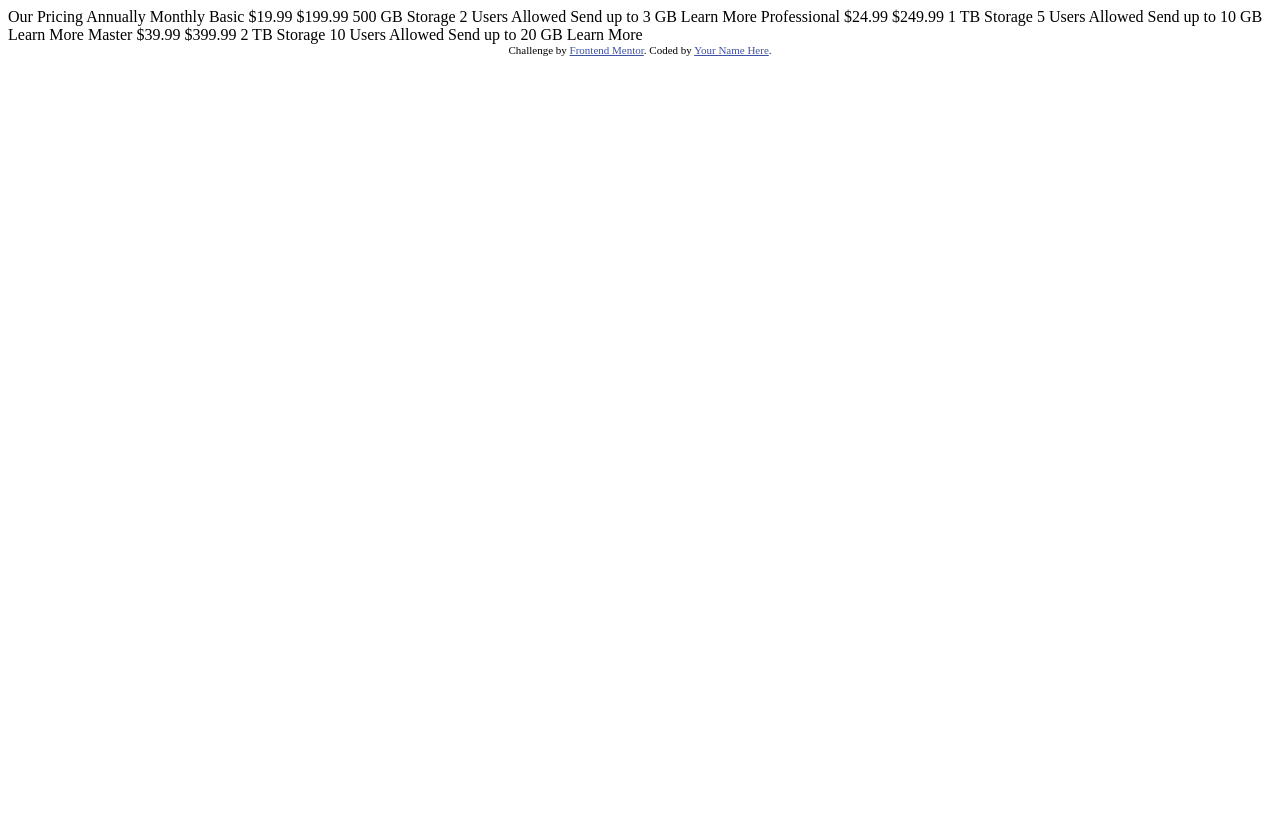
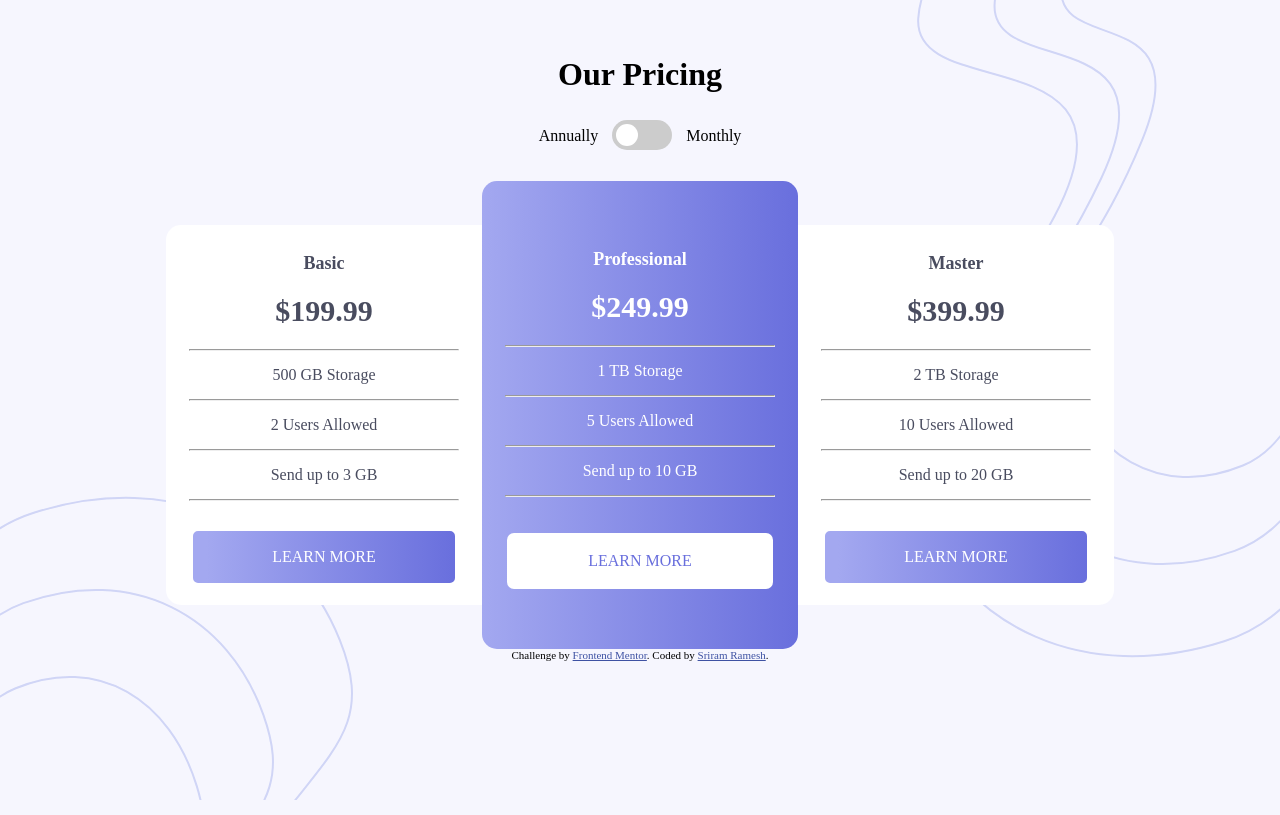
Before and after one commit to rsram312/pricing-component-challenge, a plain HTML site: page index.html in a window 1280 px wide. Drawn offline with Linux system fonts and the light colour scheme.

Commit message:
Pricing Component with html and Css

```diff
--- /dev/null
+++ b/css/styles.css
@@ -0,0 +1,197 @@
+html,body {
+  text-align: center;
+  background-color: #F6F6FE;
+  height: 100%;
+}
+
+.bottom-bg {
+  position: absolute;
+  bottom: 0;
+  left: 0;
+}
+
+.top-bg {
+  position: absolute;
+  top: 0;
+  right: 0;
+}
+
+.toggle {
+  padding: 10px;
+  font-size: 15px;
+}
+
+.plan-title {
+  font-size: 18px;
+  font-weight: bold;
+  padding: 10px;
+}
+
+hr {
+  width: 85%;
+}
+
+.basic-plan {
+  background-color: white;
+  color: #494C5F;
+  border-radius: 15px 0 0 15px;
+  position: relative;
+  left: 4px;
+  width: 25%;
+  display: inline-block;
+  vertical-align: middle;
+  line-height: 2;
+  padding: 20px 0;
+}
+
+.professional-plan {
+  background-color: white;
+  background-image: linear-gradient(to right, #A3A8F0, #696FDD);
+  border-radius: 15px;
+  position: relative;
+  width: 25%;
+  display: inline-block;
+  vertical-align: middle; /* Aligns the squares */
+  line-height: 2;
+  padding: 60px 0;
+  color: white;
+}
+
+.master-plan {
+  background-color: white;
+  color: #494C5F;
+  border-radius: 0 15px 15px 0;
+  position: relative;
+  width: 25%;
+  display: inline-block;
+  vertical-align: middle; /* Aligns the squares */
+  line-height: 2;
+  padding: 20px 0;
+  right: 4px;
+}
+
+.monthly-plan {
+  font-weight: bold;
+  font-size: 30px;
+  display: none;
+}
+
+.annual-plan {
+  display: inline;
+  font-size: 30px;
+  font-weight: bold;
+}
+
+.switch {
+  position: relative;
+  height: 30px;
+  margin: 10px;
+  width: 60px;
+  bottom: 5px;
+  display: inline-block;
+}
+
+.slider-round {
+  position: absolute;
+  top: 0;
+  bottom: 0;
+  left: 0;
+  right: 0;
+  background-color: #ccc;
+  -webkit-transition: .4s;
+  transition: .4s;
+}
+
+.slider-round:before {
+  position: absolute;
+  content: "";
+  height: 22px;
+  width: 22px;
+  left: 4px;
+  bottom: 4px;
+  background-color: white;
+  -webkit-transition: .4s;
+  transition: .4s;
+}
+
+input:checked + .slider-round {
+  background-color: #2196F3;
+
+}
+
+input:focus + .slider-round {
+  box-shadow: 0 0 1px #2196F3;
+}
+
+input:checked + .slider-round:before {
+  -webkit-transform: translateX(26px);
+  -ms-transform: translateX(26px);
+  transform: translateX(26px);
+}
+
+/* Rounded sliders */
+.slider-round {
+  border-radius: 34px;
+}
+
+.slider-round:before {
+  border-radius: 50%;
+}
+
+input:checked + .monthly-plan {
+  display: inline;
+}
+
+input:checked + .annual-plan {
+  display: none;
+}
+
+.gradient-button {
+	background: linear-gradient(to right, #A3A8F0 5%, #696FDD 100%);
+	background-color: #A3A8F0;
+  border: solid 2px;
+	border-radius: 7px;
+  border-color: white;
+	display: inline-block;
+	cursor: pointer;
+	color: #ffffff;
+  font-size: 1rem;
+	padding: 10px 25%;
+  margin-top: 20px;
+	text-decoration: none;
+}
+
+.gradient-button:hover {
+  background: white;
+  color: #696FDD;
+  border: solid 2px;
+}
+
+.gradient-button:active {
+	position:relative;
+	top:1px;
+}
+
+.white-button {
+	background-color: white;
+	border-radius: 7px;
+  border: solid 2px;
+  border-color: transparent;
+	display: inline-block;
+	color: #696FDD;
+	font-size: 1rem;
+	padding: 10px 25%;
+  margin-top: 28px;
+	text-decoration:none;
+}
+
+.white-button:hover {
+  background-color: rgba(0,0,0,0);
+  color: white;
+  border: solid 2px;
+}
+
+.white-button:active {
+	position:relative;
+	top:1px;
+}
--- a/index.html
+++ b/index.html
@@ -4,9 +4,10 @@
   <meta charset="UTF-8">
   <meta name="viewport" content="width=device-width, initial-scale=1.0"> <!-- displays site properly based on user's device -->
 
-  <link rel="icon" type="image/png" sizes="32x32" href="./images/favicon-32x32.png">
-
-  <title>Frontend Mentor | [Challenge Name Here]</title>
+  <link rel="icon" type="image/png" sizes="32x32" href="images/favicon-32x32.png">
+  <link rel="stylesheet" href="css/styles.css">
+  <link href="https://fonts.googleapis.com/css?family=Montserrat&display=swap" rel="stylesheet">
+  <title>Pricing Component</title>
 
   <!-- Feel free to remove these styles or customise in your own stylesheet 👍 -->
   <style>
@@ -15,38 +16,84 @@
   </style>
 </head>
 <body>
+  <div class="container">
+    <img src="images/bg-bottom.svg" class="bottom-bg" alt="bottom-img">
+    <img src="images/bg-top.svg" class="top-bg" alt="top-img">
+    <p class="toggle">
+      <h1>Our Pricing</h1>
+      <span class="toggle-plan">Annually</span>
+      <label class="switch">
+        <input type="checkbox">
+        <span class="slider-round"></span>
+      </label>
+      <span class="toggle-plan">Monthly</span>
+    </p>
+    <div class="basic-plan">
+      <span class="plan-title">Basic</span>
+      <br>
+      <span class="monthly-plan">
+        <span class="monthly">&dollar;19.99</span>
+      </span>
+      <span class="annual-plan">
+        <span class="annual">&dollar;199.99</span>
+      </span>
+      <hr>
+      500 GB Storage<br/>
+      <hr>
+      2 Users Allowed<br/>
+      <hr>
+      Send up to 3 GB<br/>
+      <hr>
+      <div class="btn">
+      <a href="#" class="gradient-button">LEARN MORE</a>
+      </div>
+    </div>
 
-  Our Pricing
-  Annually
-  Monthly
+    <div class="professional-plan">
+      <span class="plan-title">Professional</span>
+      <br>
+      <span class="monthly-plan">
+        <span class="monthly">&dollar;24.99</span>
+      </span>
+      <span class="annual-plan">
+        <span class="annual">&dollar;249.99</span>
+      </span>
+      <hr>
+      1 TB Storage <br/>
+      <hr>
+      5 Users Allowed<br/>
+      <hr>
+      Send up to 10 GB<br/>
+      <hr>
+      <div class="btn">
+      <a href="#" class="white-button">LEARN MORE</a>
+      </div>
+    </div>
 
-  Basic
-  &dollar;19.99
-  &dollar;199.99
-  500 GB Storage
-  2 Users Allowed
-  Send up to 3 GB
-  Learn More
-
-  Professional
-  &dollar;24.99
-  &dollar;249.99
-  1 TB Storage
-  5 Users Allowed
-  Send up to 10 GB
-  Learn More
-
-  Master
-  &dollar;39.99
-  &dollar;399.99
-  2 TB Storage
-  10 Users Allowed
-  Send up to 20 GB
-  Learn More
-
+    <div class="master-plan">
+      <span class="plan-title">Master</span>
+      <br>
+      <span class="monthly-plan">
+        <span class="monthly">&dollar;39.99</span>
+      </span>
+      <span class="annual-plan">
+        <span class="annual">&dollar;399.99</span>
+      </span>
+      <hr>
+      2 TB Storage<br/>
+      <hr>
+      10 Users Allowed<br/>
+      <hr>
+      Send up to 20 GB <br/>
+      <hr>
+      <div class="btn">
+        <a href="#" class="gradient-button">LEARN MORE</a>
+      </div>
+    </div>
+  </div>
   <div class="attribution">
     Challenge by <a href="https://www.frontendmentor.io?ref=challenge" target="_blank">Frontend Mentor</a>.
-    Coded by <a href="#">Your Name Here</a>.
+    Coded by <a href="#">Sriram Ramesh</a>.
   </div>
 </body>
 </html>
```
